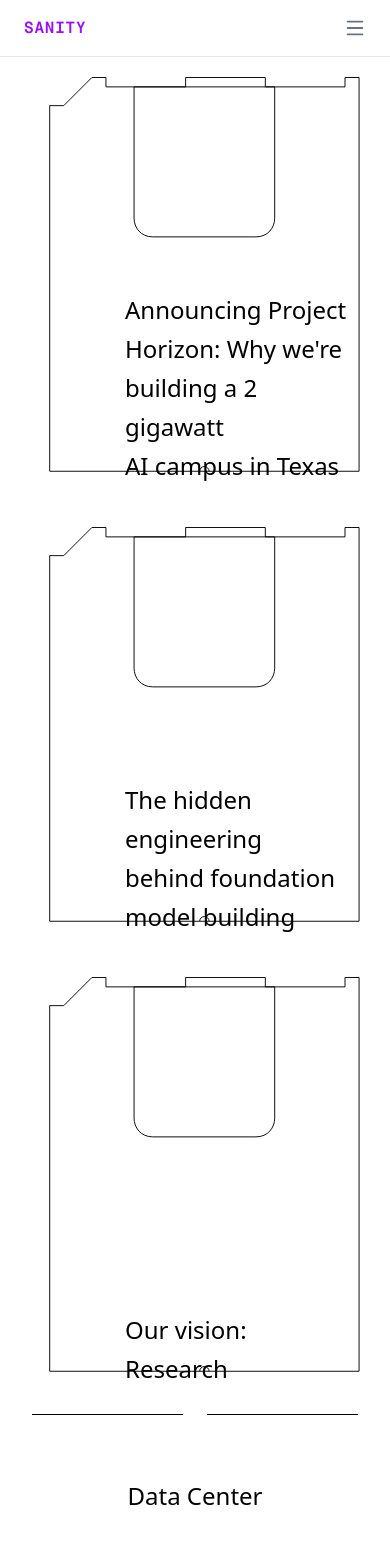
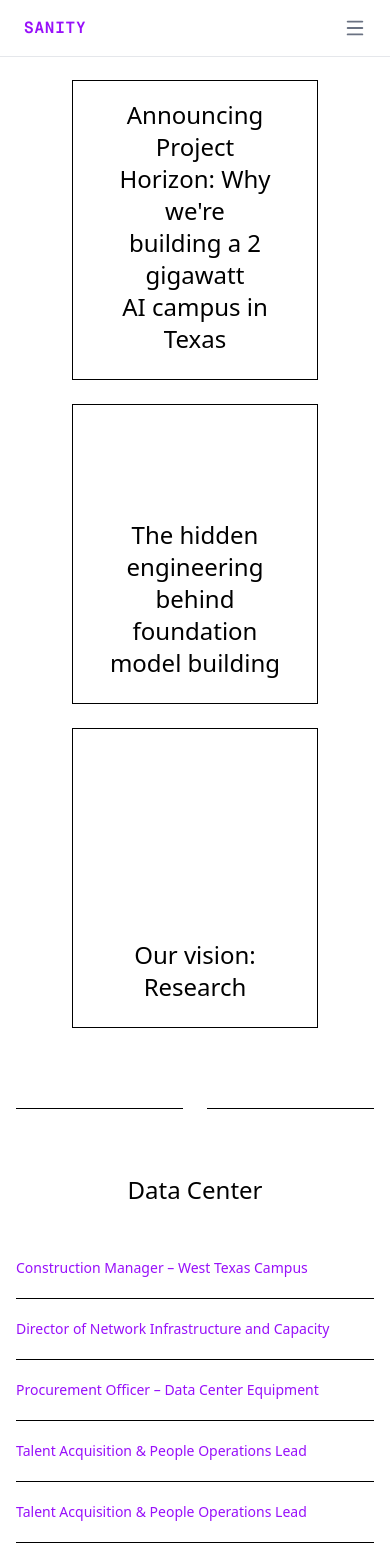
Before and after one commit to ahmad-sherazi/Sanity-clone, a Next.js app: page /blog in a window 390 px wide. Shown: the top 1565 px of the page. Built offline with nearby package versions, Linux system fonts and the light colour scheme.

Commit message:
blog page changing

```diff
--- a/src/app/blog/page.tsx
+++ b/src/app/blog/page.tsx
@@ -216,12 +216,16 @@ export default function BlogPage() {
       <Navbar />
 
       {/* ✅ Main Content */}
-      <main className="ml-0 md:ml-44 flex-1 px-0  md:px-10 py-0 md:py-10 md:mt-0 mt-10  ">
+      <main className="-ml-4 -mr-4 md:ml-44 flex-1 -px-32 md:px-10 py-0 md:py-10 md:mt-0 mt-10  ">
+
+
+
 
 
 
         {/* ✅ SVG Card Grid */}
-        <div className="grid grid-cols-1 sm:grid-cols-2 lg:grid-cols-3  justify-items-center ">
+        <div className="hidden md:grid grid-cols-1 sm:grid-cols-2 lg:grid-cols-3 justify-items-center">
+
           {cards.map((card, index) => (
             <div key={index} className="relative w-full sm:w-[350px] h-[450px] group ">
               {/* SVG Outline */}
@@ -276,7 +280,7 @@ export default function BlogPage() {
 
 
               {/* ✅ Centered Text */}
-              <div className={`absolute text-left leading-relaxed ${card.style}`}>
+               <div className={`absolute text-left leading-relaxed ${card.style}`}>
 
 
   <p className="text-2xl leading-relaxed dark:text-white text-black dark:group-hover:text-black group-hover:text-white transition">
@@ -292,6 +296,44 @@ export default function BlogPage() {
 
           ))}
         </div>
+
+        {/* ✅ 3 Feature Boxes Section */}
+<section className="w-full mt-10 mb-20 md:mt-16  px-22 sm:px-6 md:px-10 block md:hidden">
+  <div className="grid grid-cols-1 sm:grid-cols-2 lg:grid-cols-3 gap-6 max-w-6xl mx-auto">
+
+    {/* Box 1 */}
+    <div className="relative h-[300px] sm:h-[380px] dark:text-white dark:hover:text-black hover:text-white  text-black  dark:hover:bg-cyan-100 hover:bg-purple-500 border dark:border-white border-black flex items-end justify-center p-6">
+      <p className="text-center text-2xl sm:text-lg ">
+
+        Announcing Project <br />
+        Horizon: Why we're <br />
+        building a 2 gigawatt <br />
+        AI campus in Texas
+
+      </p>
+    </div>
+
+    {/* Box 2 */}
+     <div className="relative h-[300px] sm:h-[380px] dark:text-white dark:hover:text-black hover:text-white  text-black  dark:hover:bg-cyan-100 hover:bg-purple-500 border dark:border-white border-black flex items-end justify-center p-6">
+      <p className="text-center text-2xl sm:text-lg ">
+
+       The hidden engineering <br />
+        behind foundation <br />
+        model building
+      </p>
+    </div>
+
+    {/* Box 3 */}
+    <div className="relative h-[300px] sm:h-[380px] dark:text-white dark:hover:text-black hover:text-white  text-black  dark:hover:bg-cyan-100 hover:bg-purple-500 border dark:border-white border-black flex items-end justify-center p-6">
+      <p className="text-center text-2xl sm:text-lg ">
+
+       Our vision: Research
+      </p>
+    </div>
+
+  </div>
+</section>
+
 
 
 
```
